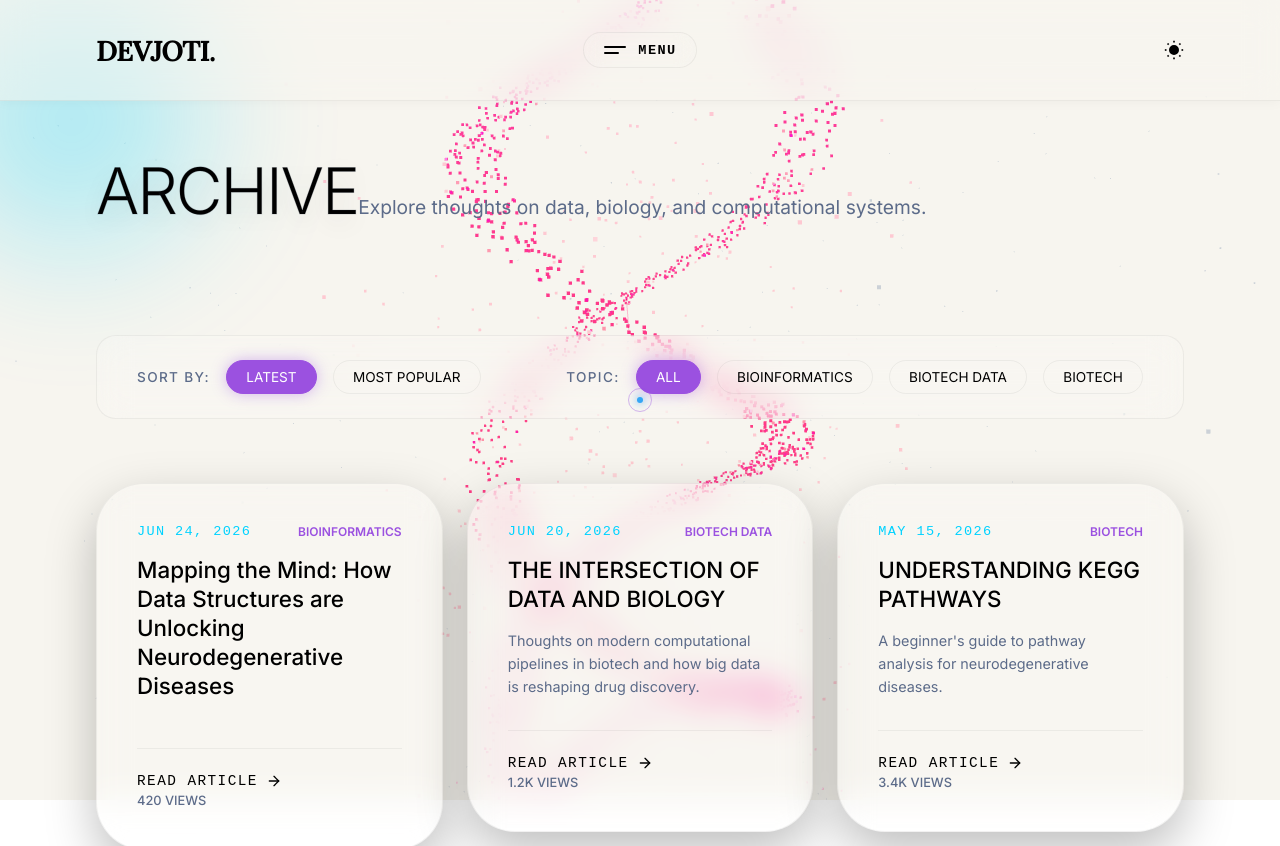
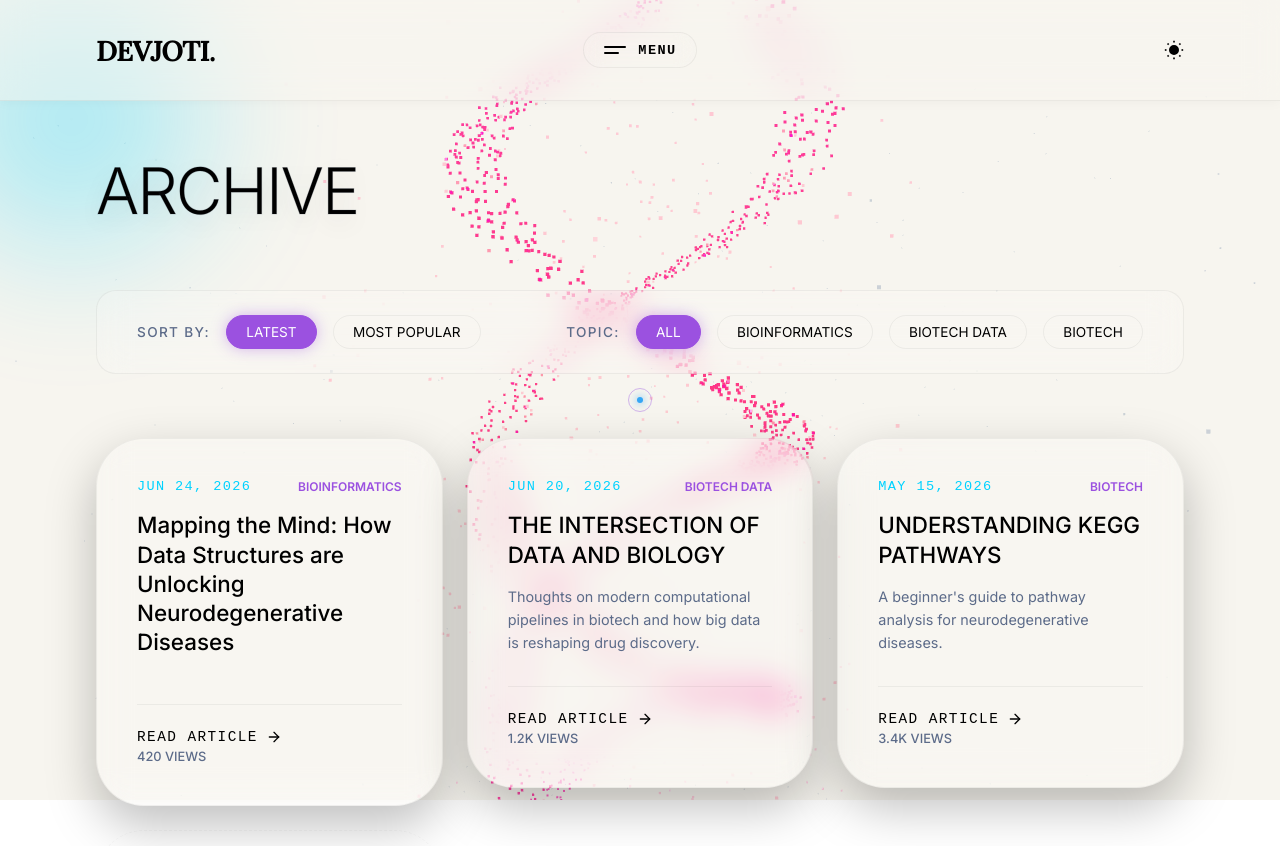
Before and after one commit to devjoti2003/Portfolio, a Next.js app: page /blog in a window 1280 px wide. Shown: the top 846 px of the page. Built offline with nearby package versions, Linux system fonts and the light colour scheme.

Commit message:
Remove explanatory sub-heading from the Blog Archive page

```diff
--- a/src/app/blog/BlogClient.js
+++ b/src/app/blog/BlogClient.js
@@ -24,7 +24,6 @@ export default function BlogClient({ posts }) {
         <div className="posh-container">
           <div className="section-header reveal-up is-visible">
             <h1 className="massive-heading">ARCHIVE</h1>
-            <p className="lead-paragraph">Explore thoughts on data, biology, and computational systems.</p>
           </div>
 
           <div className="filter-bar reveal-up is-visible delay-1">
```
